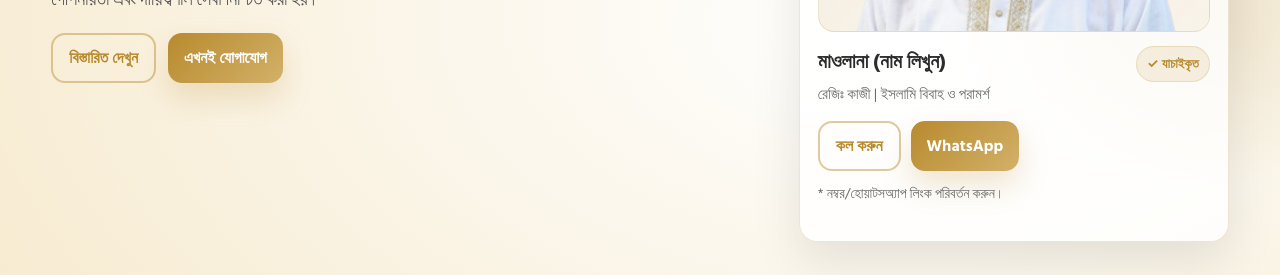
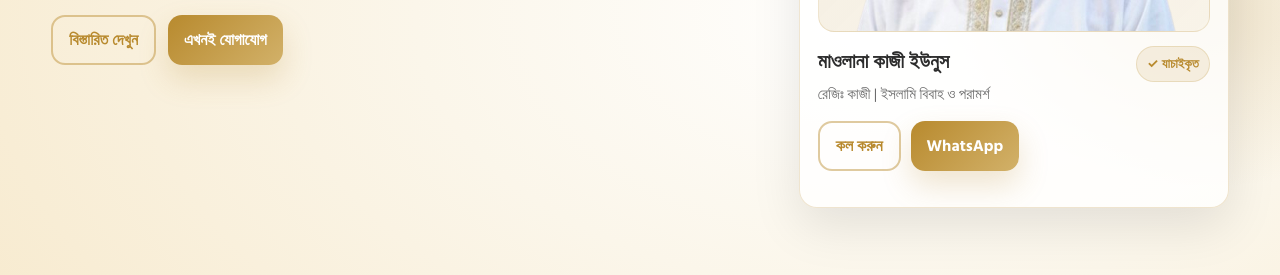
Before and after one commit to sayeed62135/kazi, a plain HTML site: page index.html in a window 1280 px wide. Shown: the part 458-733 px from the top of the page. Drawn offline with Linux system fonts and the light colour scheme.

Commit message:
Update profile name in index.html

```diff
--- a/index.html
+++ b/index.html
@@ -487,7 +487,7 @@
 
               <div class="profile-meta">
                 <div>
-                  <h3>মাওলানা (নাম লিখুন)</h3>
+                  <h3>মাওলানা কাজী ইউনুস </h3>
                   <p>রেজিঃ কাজী | ইসলামি বিবাহ ও পরামর্শ</p>
                 </div>
                 <div class="tag">✓ যাচাইকৃত</div>
@@ -498,7 +498,7 @@
                 <a class="btn" href="https://wa.me/8801XXXXXXXXX" target="_blank" rel="noopener">WhatsApp</a>
               </div>
               <p style="margin-top:12px;color:#6a6a6a;font-size:14px;">
-                * নম্বর/হোয়াটসঅ্যাপ লিংক পরিবর্তন করুন।
+
               </p>
             </div>
           </div>
```
